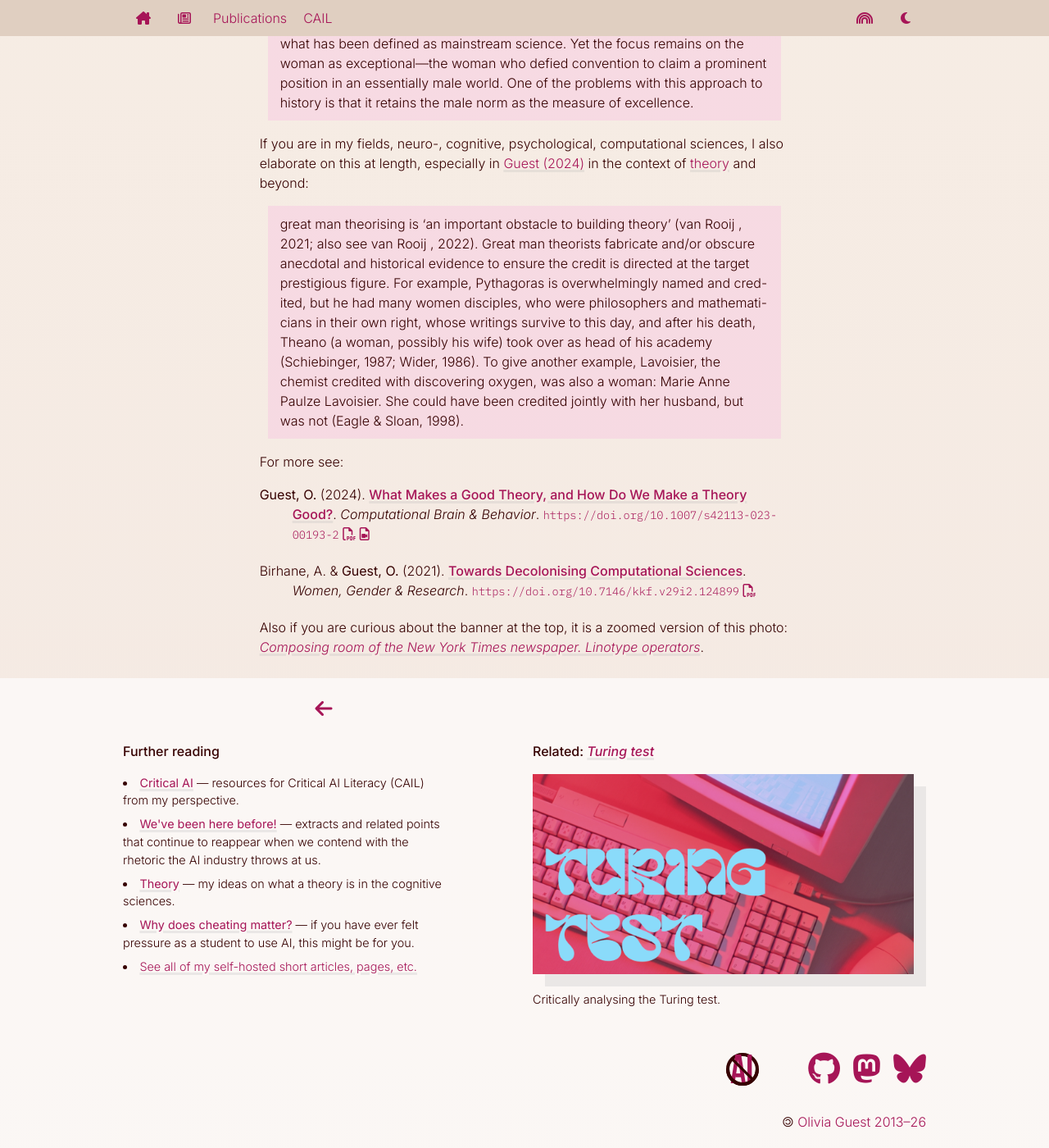
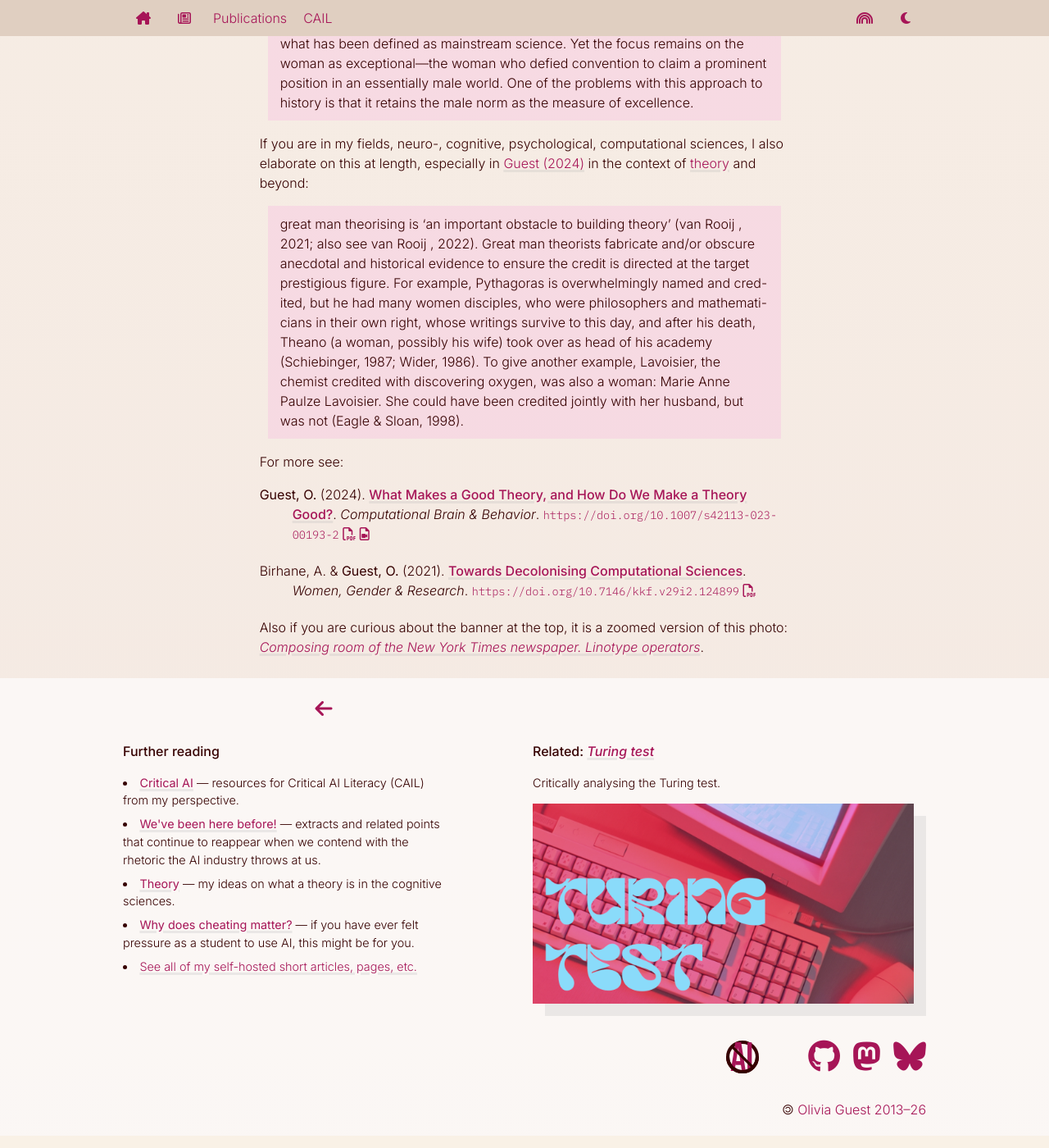
Before and after one commit to oliviaguest/oliviaguest.github.io, a Jekyll site: the page built from _posts/2026-03-15-cryptogyny.html, in a window 1280 px wide and 1400 px high, scrolled down 5106 px. Shown: the whole window at 82% size. Built offline with Jekyll 4.4.1, drawn with Linux system fonts in a browser that asks for light colours; nearby versions of some CDN libraries; some web fonts are replaced; library files that are not in the unit come from our copies; comment, search, counter and statistics services are not loaded; a style sheet for code colours, icons or effects is not loaded.

Commit message:
tidy desc

```diff
--- a/_includes/further_reading.html
+++ b/_includes/further_reading.html
@@ -41,9 +41,10 @@
         <h2 id="related">Related: <a href="{{featured[0].permalink}}"><i>{{featured[0].title}}</i></a></h2>
 
         <div class="banner">
+            <p class="desc">{{featured[0].description}}</p>
+
             <a href="{{featured[0].permalink}}">
                 <img src="{{ featured[0].image }}" class="square-preview" alt="decorative banner that represents the content"></a>
-            <p class="desc">{{featured[0].description}}</p>
         </div>
     </div>
 
--- a/css/custom.css
+++ b/css/custom.css
@@ -689,7 +689,7 @@ h2#related a:hover{
 
 
 
-.desc {padding-top: 1.5rem;}
+.desc {}
 
 .square-preview {
             box-shadow: 1.5rem 1.5rem light-dark(var(--light-underline), var(--dark-underline));
```
